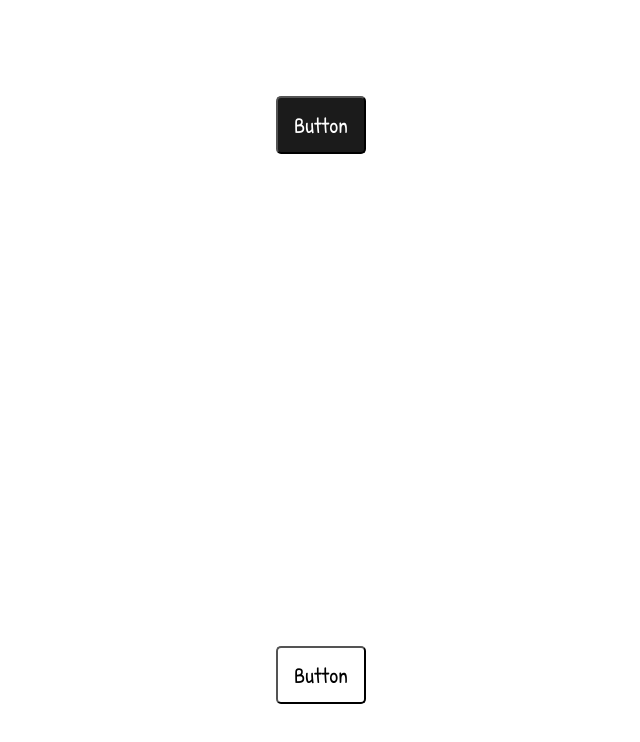
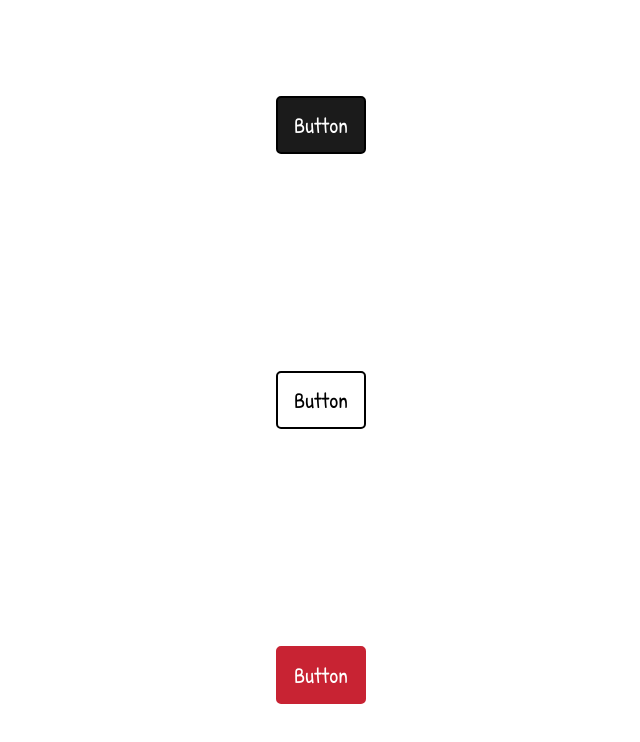
Before and after one commit to kiricle/diploma, a Next.js app: page / in a window 1280 px wide. Shown: the top 742 px of the page, without its empty margins (319-959 px from the left). Built offline with nearby package versions, Linux system fonts and the light colour scheme.

Commit message:
feat(ui): add danger button

```diff
--- a/src/app/page.tsx
+++ b/src/app/page.tsx
@@ -7,6 +7,7 @@ export default function Home() {
         <main className={styles.main}>
             <Button appearance="primary">Button</Button>
             <Button appearance="secondary">Button</Button>
+            <Button appearance="danger">Button</Button>
         </main>
     );
 }
--- a/src/app/ui/Button/Button.module.scss
+++ b/src/app/ui/Button/Button.module.scss
@@ -4,9 +4,14 @@
     font-size: 22px;
     font-family: inherit;
     transition: .3s background-color;
+    border-style: solid;
 
     &:hover {
         cursor: pointer;
+    }
+
+    &:active {
+        filter: brightness(.9);
     }
 }
 
@@ -27,3 +32,13 @@
         background-color: rgb(207, 207, 207);
     }
 }
+
+.danger {
+    background-color: #C82333;
+    color: white;
+    border-color: #C82333;
+
+    &:hover {
+        background-color: #af1d2b;
+    }
+}
```
